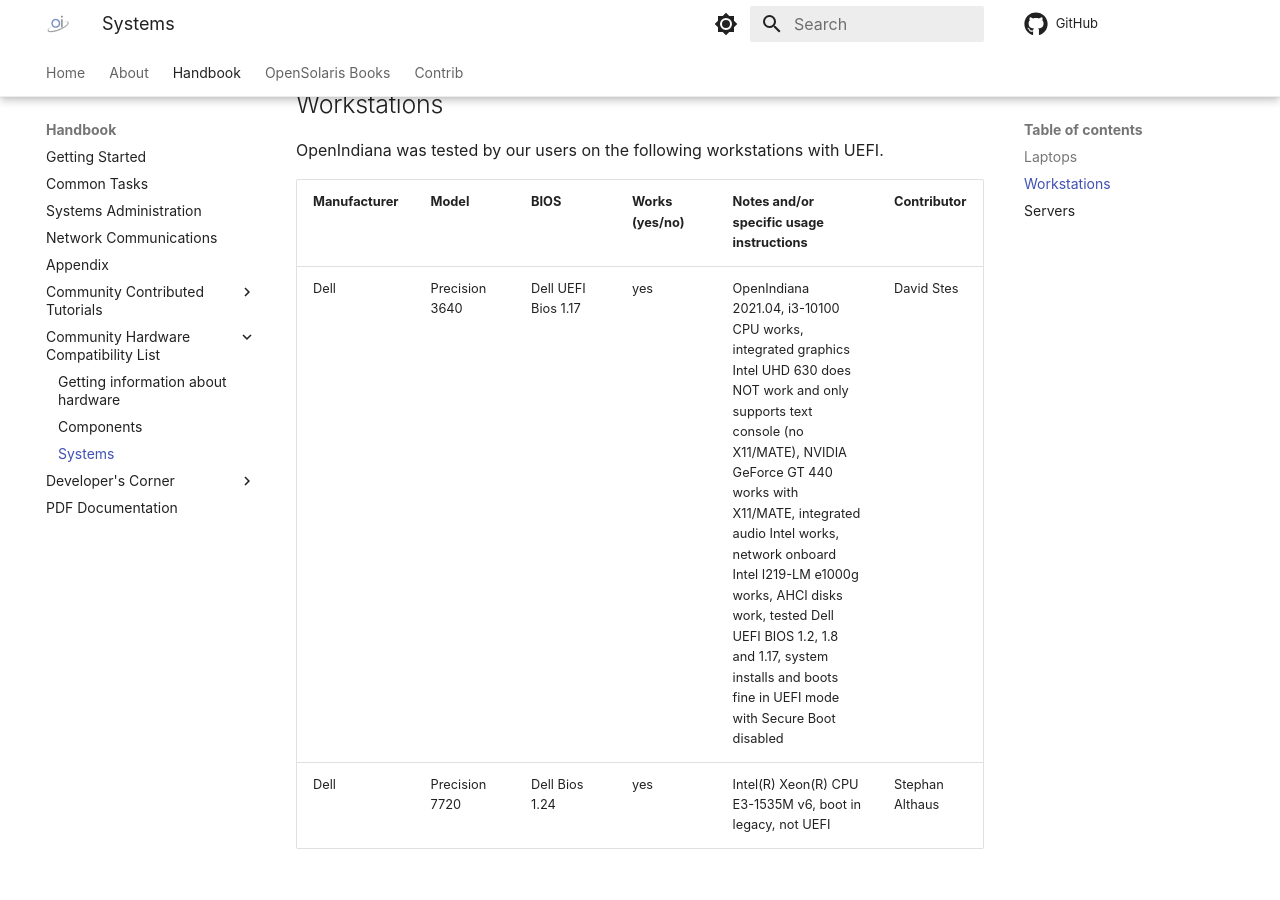
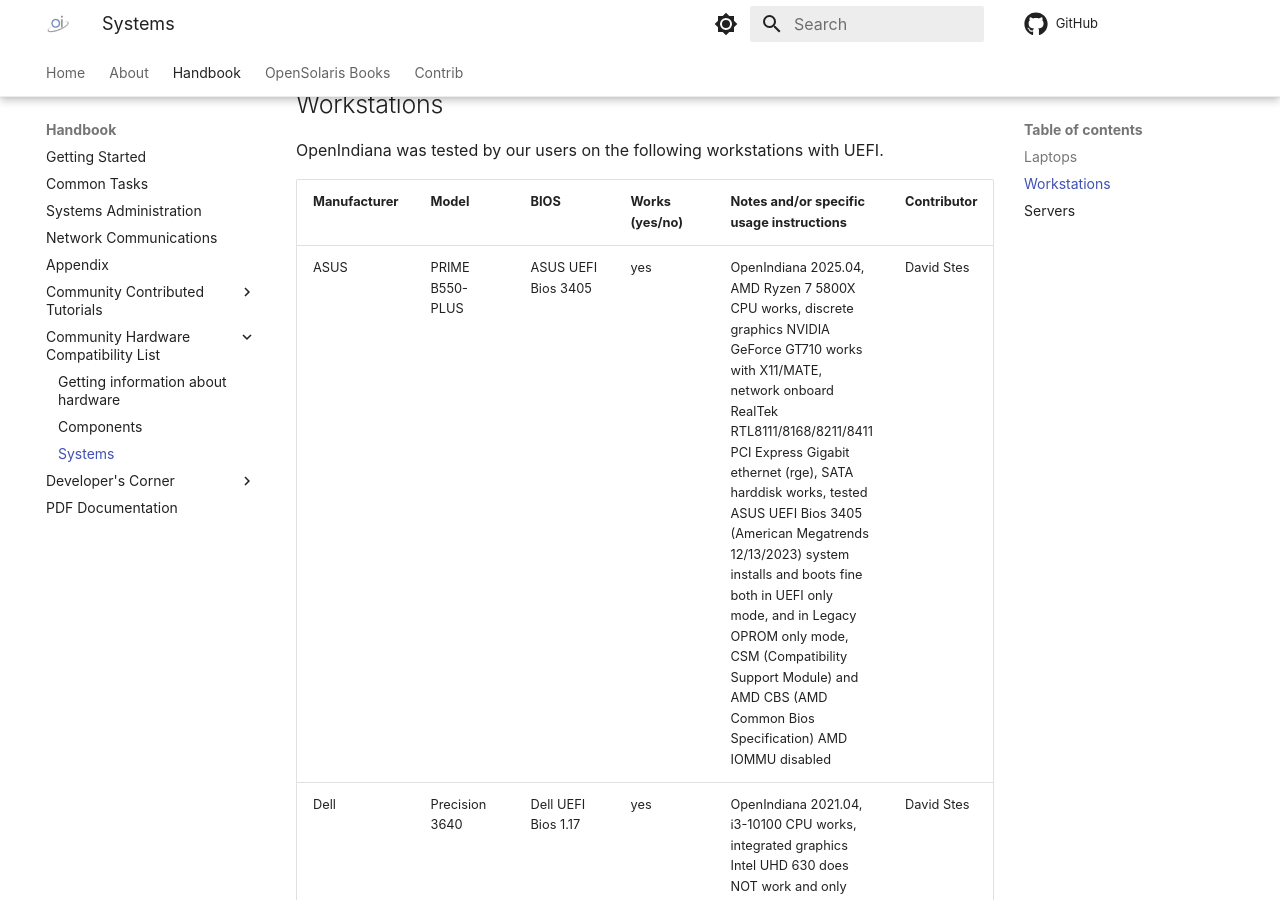
Before and after one commit to OpenIndiana/oi-docs, an MkDocs documentation site: the page built from docs/community-hcl/systems.md, in a window 1280 px wide and 900 px high, scrolled down 5544 px. Built offline with MkDocs 1.6.1 and Material for MkDocs 9.7.7, drawn with Linux system fonts in a browser that asks for light colours; comment, search, counter and statistics services are not loaded.

Commit message:
Add ASUS PRIME B550-PLUS to HCL

```diff
--- a/docs/community-hcl/systems.md
+++ b/docs/community-hcl/systems.md
@@ -15,7 +15,7 @@
 Portions created by Aurelien Larcher are Copyright (C) 2017.
 Portions created by Nikola M. are Copyright (C) 2017.
 Portions created by Alexander Pyhalov are Copyright (C) 2019.
-Portions created by David Stes are Copyright (C) 2021.
+Portions created by David Stes are Copyright (C) 2021, 2025.
 
 Portions created by ______ are Copyright (C)_________[Insert year(s)].
 All Rights Reserved. (Contributor contact(s):________________[Insert hyperlink/alias]).
@@ -75,6 +75,7 @@
 
 Manufacturer |  Model               | BIOS               | Works (yes/no) | Notes and/or specific usage instructions           | Contributor
 ------------ | -------------------- | ------------------ | -------------- | -------------------------------------------------- | ------------
+ASUS         | PRIME B550-PLUS      | ASUS UEFI Bios 3405 | yes          | OpenIndiana 2025.04, AMD Ryzen 7 5800X CPU works, discrete graphics NVIDIA GeForce GT710 works with X11/MATE, network onboard RealTek RTL8111/8168/8211/8411 PCI Express Gigabit ethernet (rge), SATA harddisk works, tested ASUS UEFI Bios 3405 (American Megatrends 12/13/2023) system installs and boots fine both in UEFI only mode, and in Legacy OPROM only mode, CSM (Compatibility Support Module) and AMD CBS (AMD Common Bios Specification) AMD IOMMU disabled   | David Stes
 Dell         | Precision 3640       | Dell UEFI Bios 1.17 | yes          | OpenIndiana 2021.04, i3-10100 CPU works, integrated graphics Intel UHD 630 does NOT work and only supports text console (no X11/MATE), NVIDIA GeForce GT 440 works with X11/MATE, integrated audio Intel works, network onboard Intel I219-LM e1000g works, AHCI disks work, tested Dell UEFI BIOS 1.2, 1.8 and 1.17, system installs and boots fine in UEFI mode with Secure Boot disabled | David Stes
 Dell         | Precision 7720       | Dell Bios 1.24      | yes          | Intel(R) Xeon(R) CPU E3-1535M v6, boot in legacy, not UEFI  | Stephan Althaus
 
```
Also changed, not shown: docs/community-hcl/components.md (+4 -1 lines).
